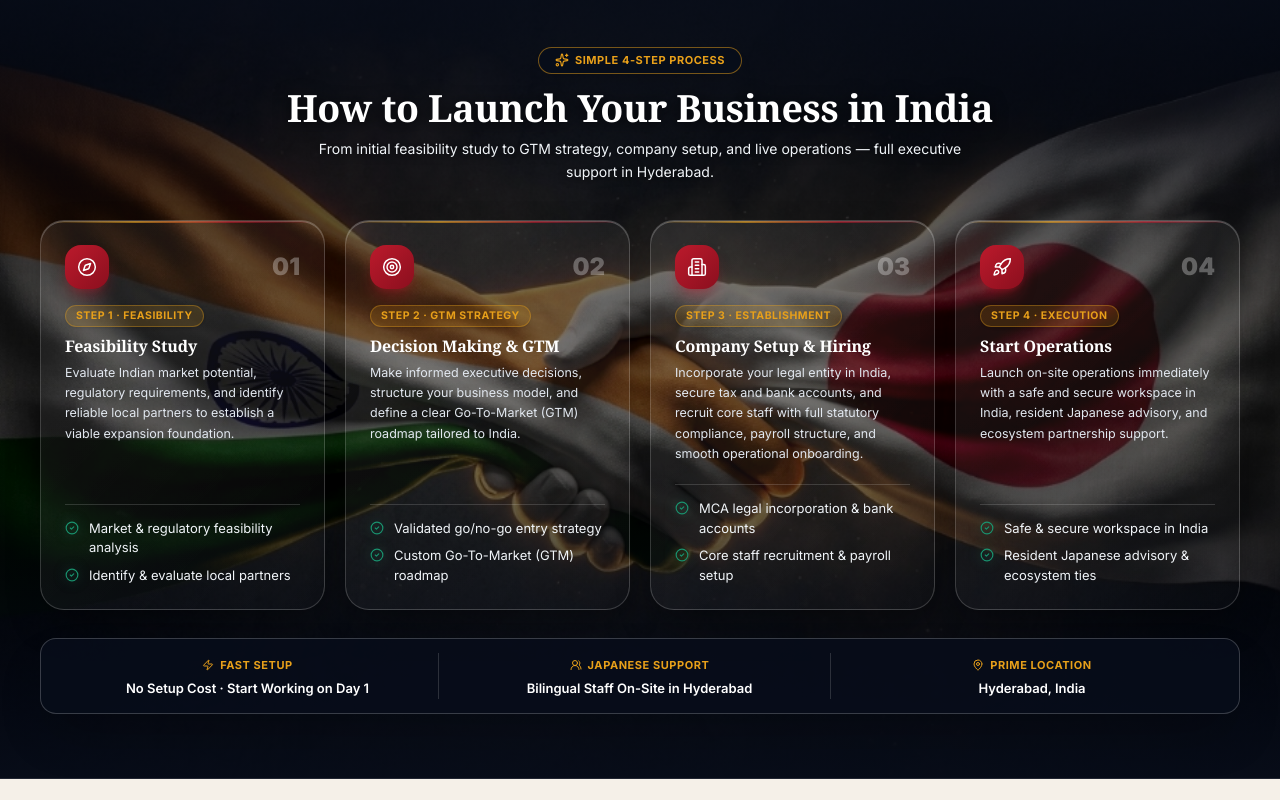
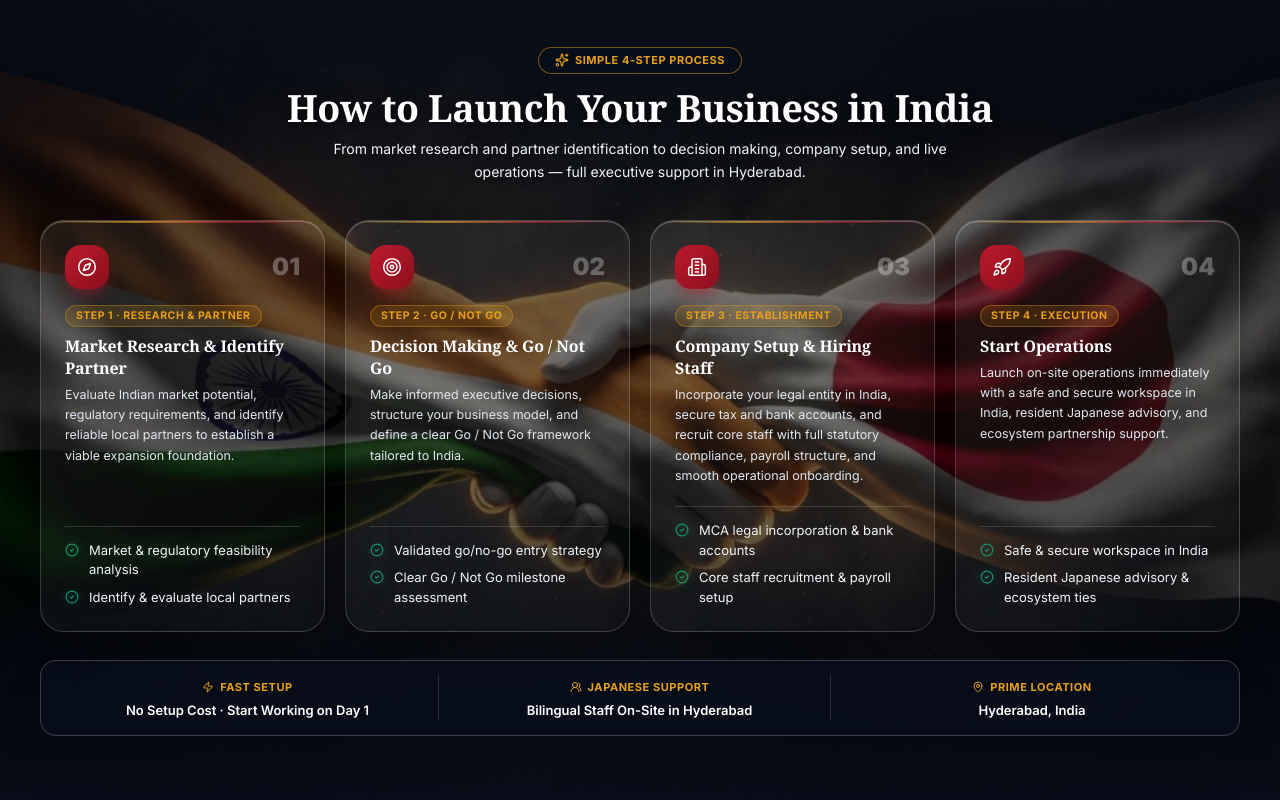
Before and after one commit to abhi-shek04/J-Gate, a Next.js app: page / in a window 1280 px wide. Shown: the part 940-1740 px from the top of the page. Built offline with nearby package versions, Linux system fonts and the light colour scheme.

Commit message:
fix(copy): update corridor steps to Market Research & Partner, Go/Not Go, Company Setup & Hiring Staff, and update desks count to 20+

```diff
--- a/src/components/jgate/blogs-section.tsx
+++ b/src/components/jgate/blogs-section.tsx
@@ -152,16 +152,16 @@ const ALL_REAL_PHOTOS: RealPhotoItem[] = [
     src: "/gallery/workspace-wide.jpg",
     zone: "workspace",
     zoneNumber: "03",
-    alt: "J-Gate open workspace floor with 40+ dedicated workstations",
+    alt: "J-Gate open workspace floor with 20+ dedicated workstations",
     title: { EN: "Dedicated Workstation Floor", JP: "固定専用デスク 執務エリア" },
     subtitle: {
-      EN: "Air-conditioned open floor equipped with 40+ dedicated desks and ergonomic high-back mesh chairs.",
-      JP: "40席以上の固定専用デスクと人間工学メッシュチェアを備えた冷暖房完備の執務エリア。",
+      EN: "Air-conditioned open floor equipped with 20+ dedicated desks and ergonomic high-back mesh chairs.",
+      JP: "20席以上の固定専用デスクと人間工学メッシュチェアを備えた冷暖房完備の執務エリア。",
     },
-    badge: { EN: "40+ Dedicated Desks", JP: "40席以上 固定席" },
+    badge: { EN: "20+ Dedicated Desks", JP: "20席以上 固定席" },
     location: { EN: "Main Floor Workstation Area", JP: "メイン執務フロア" },
     specs: [
-      { label: { EN: "Desks", JP: "席数" }, val: { EN: "40+ Assigned Desks", JP: "40席以上の固定席" } },
+      { label: { EN: "Desks", JP: "席数" }, val: { EN: "20+ Assigned Desks", JP: "20席以上の固定席" } },
       { label: { EN: "Seating", JP: "チェア" }, val: { EN: "High-Back Mesh Chairs", JP: "ハイバックメッシュ" } },
       { label: { EN: "Internet", JP: "回線" }, val: { EN: "1 Gbps Dedicated Fiber", JP: "専用1 Gbps光回線" } },
       { label: { EN: "Climate", JP: "空調" }, val: { EN: "Central Air Conditioning", JP: "全館集中空調" } },
@@ -384,14 +384,14 @@ const ZONES: ZoneDef[] = [
     id: "workspace",
     num: "03",
     tag: { EN: "Dedicated Workstations", JP: "固定執務エリア" },
-    title: { EN: "40+ Dedicated Workstations Floor", JP: "40席規模 固定専用デスクフロア" },
+    title: { EN: "20+ Dedicated Workstations Floor", JP: "20席規模 固定専用デスクフロア" },
     lead: {
-      EN: "Air-conditioned open floor office configured with 40+ dedicated desks. Each desk is assigned with ergonomic mesh chairs, personal lockable drawer units, and 1 Gbps fiber internet.",
-      JP: "40席以上の固定専用デスクを備えた冷暖房完備の執務フロア。各席に人間工学メッシュチェア、鍵付き3段キャビネット、専用1 Gbps光回線を配備。",
+      EN: "Air-conditioned open floor office configured with 20+ dedicated desks. Each desk is assigned with ergonomic mesh chairs, personal lockable drawer units, and 1 Gbps fiber internet.",
+      JP: "20席以上の固定専用デスクを備えた冷暖房完備の執務フロア。各席に人間工学メッシュチェア、鍵付き3段キャビネット、専用1 Gbps光回線を配備。",
     },
     icon: Building2,
     highlights: [
-      { EN: "40+ Dedicated desks with ergonomic high-back mesh chairs", JP: "40席以上の固定専用席・メッシュチェア完備" },
+      { EN: "20+ Dedicated desks with ergonomic high-back mesh chairs", JP: "20席以上の固定専用席・メッシュチェア完備" },
       { EN: "Dedicated 1 Gbps fiber internet with LAN ports and WiFi", JP: "有線LANポートおよびWi-Fi対応の1 Gbps専用回線" },
       { EN: "Individual key-locked 3-drawer pedestal unit per desk", JP: "全席に個人用鍵付き3段キャビネット配備" },
     ],
@@ -601,7 +601,7 @@ export function BlogsSection({ id, hideHero }: { id?: string; hideHero?: boolean
           <Reveal delay={40}>
             <div className="my-5 sm:my-8 grid grid-cols-2 md:grid-cols-4 gap-2.5 sm:gap-4 max-w-5xl mx-auto">
               <div className="luxury-light-card card-sheen gold-hairline rounded-xl sm:rounded-2xl border border-slate-200/90 dark:border-white/10 bg-white dark:bg-[#09090b] p-3 sm:p-5 text-center shadow-md hover:shadow-xl transition-all">
-                <span className="block font-serif-jp text-2xl sm:text-3xl font-bold text-crimson dark:text-rose-400">40+</span>
+                <span className="block font-serif-jp text-2xl sm:text-3xl font-bold text-crimson dark:text-rose-400">20+</span>
                 <span className="mt-0.5 sm:mt-1 block font-inter text-[11px] sm:text-[12px] font-semibold text-slate-700 dark:text-slate-300">
                   {tx({ EN: "Dedicated Desks", JP: "固定専用デスク" })}
                 </span>
--- a/src/components/jgate/corridor-visualizer.tsx
+++ b/src/components/jgate/corridor-visualizer.tsx
@@ -24,8 +24,8 @@ import { Reveal } from "./shared";
 const STEPS = [
   {
     step: "01",
-    tag: { EN: "Step 1 · Feasibility", JP: "ステップ 1 · 事前調査" },
-    title: { EN: "Feasibility Study", JP: "フィージビリティ調査" },
+    tag: { EN: "Step 1 · Research & Partner", JP: "ステップ 1 · 市場調査・提携" },
+    title: { EN: "Market Research & Identify Partner", JP: "市場調査・パートナー選定" },
     desc: {
       EN: "Evaluate Indian market potential, regulatory requirements, and identify reliable local partners to establish a viable expansion foundation.",
       JP: "インド市場の規模、法規制要件を分析し、最適な現地パートナーの特定・選定を通じて進出の確実な根拠を構築します。",
@@ -38,22 +38,22 @@ const STEPS = [
   },
   {
     step: "02",
-    tag: { EN: "Step 2 · GTM Strategy", JP: "ステップ 2 · 意思決定・戦略" },
-    title: { EN: "Decision Making & GTM", JP: "意思決定・参入戦略（GTM）" },
+    tag: { EN: "Step 2 · Go / Not Go", JP: "ステップ 2 · 意思決定・判断" },
+    title: { EN: "Decision Making & Go / Not Go", JP: "意思決定・参入判断（Go / Not Go）" },
     desc: {
-      EN: "Make informed executive decisions, structure your business model, and define a clear Go-To-Market (GTM) roadmap tailored to India.",
-      JP: "進出形態やビジネスモデルを確定し、現地パートナー選定や販路開拓に向けた実効性の高いGTM戦略を策定します。",
+      EN: "Make informed executive decisions, structure your business model, and define a clear Go / Not Go framework tailored to India.",
+      JP: "進出形態やビジネスモデルを確定し、客観的なGo / Not Go基準に基づいて実効性の高い事業参入の意思決定を行います。",
     },
     icon: Target,
     points: [
       { EN: "Validated go/no-go entry strategy", JP: "参入形態と投資計画の明確な意思決定" },
-      { EN: "Custom Go-To-Market (GTM) roadmap", JP: "インド市場向けGTM戦略のロードマップ" },
+      { EN: "Clear Go / Not Go milestone assessment", JP: "インド展開に向けたGo / Not Go判断基準" },
     ],
   },
   {
     step: "03",
     tag: { EN: "Step 3 · Establishment", JP: "ステップ 3 · 法人設立・採用" },
-    title: { EN: "Company Setup & Hiring", JP: "法人設立とスタッフ採用" },
+    title: { EN: "Company Setup & Hiring Staff", JP: "法人設立とスタッフ採用" },
     desc: {
       EN: "Incorporate your legal entity in India, secure tax and bank accounts, and recruit core staff with full statutory compliance, payroll structure, and smooth operational onboarding.",
       JP: "インドでの現地法人設立、税務登録・銀行口座開設を完了し、現地労働法準拠の雇用契約と給与計算設定のもと、優秀なコアスタッフを採用・オンボーディングします。",
@@ -118,8 +118,8 @@ export function BilateralCorridorVisualizer() {
             </h2>
             <p className="mt-1.5 sm:mt-2 font-inter text-[12.5px] sm:text-[14px] leading-relaxed text-slate-100 max-w-2xl mx-auto drop-shadow-[0_1px_4px_rgba(0,0,0,0.8)]">
               {tx({
-                EN: "From initial feasibility study to GTM strategy, company setup, and live operations — full executive support in Hyderabad.",
-                JP: "フィージビリティ調査からGTM戦略策定、法人設立・採用、そして本格稼働まで — ハイデラバード現地から一貫して伴走します。",
+                EN: "From market research and partner identification to decision making, company setup, and live operations — full executive support in Hyderabad.",
+                JP: "市場調査・パートナー選定から意思決定（Go / Not Go）、法人設立・スタッフ採用、そして本格稼働まで — ハイデラバード現地から一貫して伴走します。",
               })}
             </p>
           </div>
```
